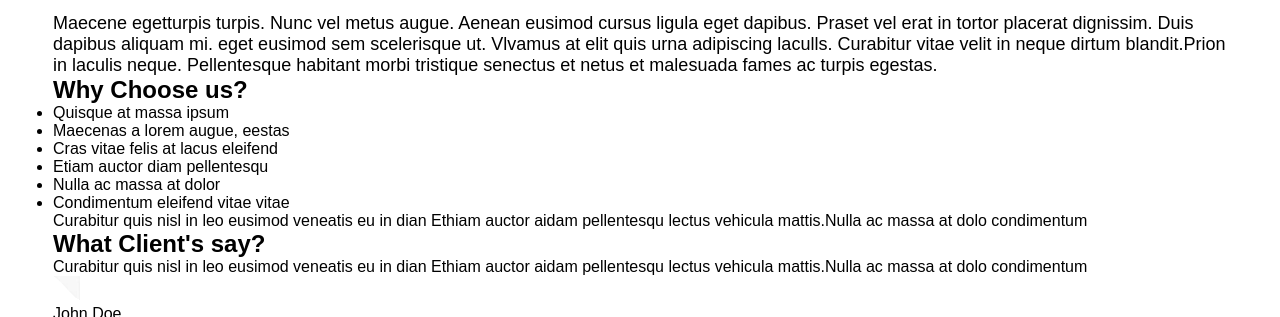
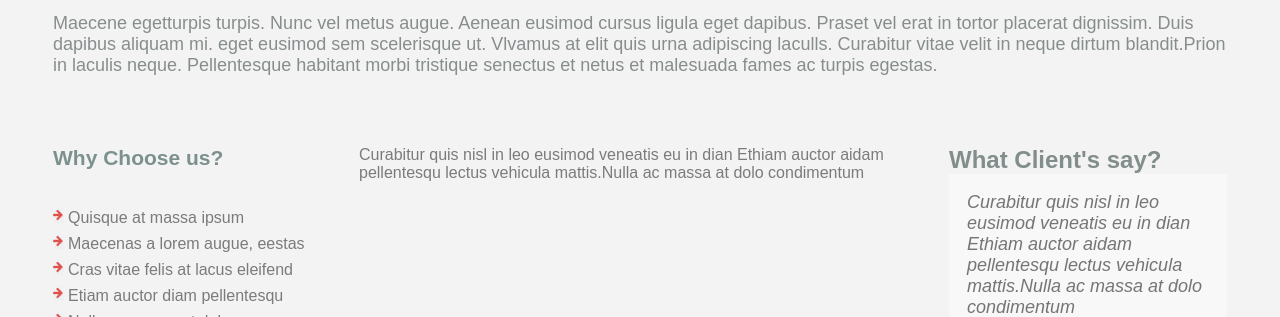
Before and after one commit to bilson4321/leapfrog1, a plain HTML site: page assignment1/index.html in a window 1280 px wide. Shown: the part 272-589 px from the top of the page. Drawn offline with Linux system fonts and the light colour scheme.

Commit message:
assignment in prgoress

```diff
--- a/assignment1/css/layout.css
+++ b/assignment1/css/layout.css
@@ -38,7 +38,10 @@
 {
     list-style: none;
     font-size: 16px;
-
+}
+.header-top-right a
+{
+    float: left;
 }
 .header-top-right li
 {
@@ -87,7 +90,12 @@
 /*body part*/
 .body-top
 {
-
+    background-color: #f3f3f3 ;
+}
+.body-top-column
+{
+    padding-top: 70px;
+    padding-bottom: 70px;
 }
 .body-top-description h1
 {
@@ -95,15 +103,95 @@
     margin-left: 6px;
     font-size: 38px;
     font-weight: 300;
-    color: red;
+    color:#fd4e5b;
 }
 .body-top-description p
 {
     margin-top:28px;
     font-size:18px;
+    font-weight: 100;
+    color:#878d8d;
 }
-
+.heading-and-list
+{
+    width: 306px;
+}
+.heading-and-list h2
+{
+    font-size:21px;
+    font-weight: 700;
+    color: #7c908e;
+}
+.heading-and-list ul
+{
+    padding-top: 35px;
+    list-style-type: none;
+}
+.heading-and-list ul li
+{
+    color: #7b7b7b;
+    line-height: 26px;
+}
+.bullet
+{
+    padding-top: 2px;
+    padding-right: 4px;
+}
+.meter-box
+{
+    width: 590px;
+}
+.meter-box p
+{
+    color: #7b7b7b;
+}
+.text-bubble
+{
+    width: 278px;
+}
+.text-bubble-top h2
+{
+    font-size: 24px;
+    font-weight: 700;
+    color: #828e8c;
+}
+.text-bubble-middle
+{
+    padding: 18px;
+    background-color: #f8f8f8;
+}
+.text-bubble-middle p
+{
+    color: #757575;
+    font-size: 18px;
+    font-weight: 100;
+    font-style: oblique;
+}
+.text-bubble-bottom
+{
+    padding-left:10px;
+}
+.text-bubble-bottom img
+{
+    float: left;
+}
+.text-bubble-bottom h3
+{
+    float:left;
+    color: #757575;
+    font-size: 22px;
+    font-weight: 300;
+}
 /*body part end*/
 /*footer part*/
 
 /*footer part end */
+/*layout part*/
+.col2-left
+{
+    float: left;
+}
+.col2-right
+{
+    float: right;
+}
--- a/assignment1/index.html
+++ b/assignment1/index.html
@@ -52,42 +52,53 @@
 							morbi tristique senectus et netus et malesuada fames ac turpis egestas.
 						</p>
 					</div>
-					<div class="body-col3-wrapper">
-						<div class="col3-left">
+					<div class="body-top-column">
+						<div class="col2-wrapper clearfix">
+							<div class="col2-left clearfix">
+								<div class="heading-and-list clearfix">
 									<h2>Why Choose us?</h2>
 									<ul>
-									<li>Quisque at massa ipsum</li>
-									<li>Maecenas a lorem augue, eestas</li>
-									<li>Cras vitae felis at lacus eleifend</li>
-									<li>Etiam auctor diam pellentesqu</li>
-									<li>Nulla ac massa at dolor</li>
-									<li>Condimentum eleifend vitae vitae</li>
+											<li><img class="bullet" src="images/arrow.png">Quisque at massa ipsum</li>
+											<li><img class="bullet" src="images/arrow.png">Maecenas a lorem augue, eestas</li>
+											<li><img class="bullet" src="images/arrow.png">Cras vitae felis at lacus eleifend</li>
+											<li><img class="bullet" src="images/arrow.png">Etiam auctor diam pellentesqu</li>
+											<li><img class="bullet" src="images/arrow.png">Nulla ac massa at dolor</li>
+											<li><img class="bullet" src="images/arrow.png">Condimentum eleifend vitae vitae</li>
 									</ul>
 								</div>
-						<div class="col3-right">
-							<div class="col3-right-left">
+							</div>
+							<div class="col2-right">
+								<div class="col2-wrapper clearfix">
+									<div class="col2-left">
+										<div class="meter-box">
 											<p>
 												Curabitur quis nisl in leo eusimod veneatis eu in dian Ethiam auctor aidam
 												pellentesqu lectus vehicula mattis.Nulla ac massa at dolo condimentum
 											</p>
 										</div>
-							<div class="col3-right-right">
-								<div class="col3-right-right-top">
+									</div>
+									<div class="col2-right">
+										<div class="text-bubble">
+											<div class="text-bubble-top">
 												<h2>What Client's say?</h2>
 											</div>
-								<div class="col3-right-right-middle">
+											<div class="text-bubble-middle">
 												<p>
 													Curabitur quis nisl in leo eusimod veneatis eu in dian Ethiam auctor aidam
 													pellentesqu lectus vehicula mattis.Nulla ac massa at dolo condimentum
 												</p>
 											</div>
-								<div class="col3-right-right-bottom">
+										</div>
+										<div class="text-bubble-bottom clearfix">
 											<img src="images/arrow-down-john.png">
-									<p>John Doe</p>
+											<h3>John Doe</h3>
 										</div>
 									</div>
 									</div>
 							</div>
+						</div>
+					</div>
+
 				</div>
 			</div>
 			<div class="body-middle">
```
Also changed, not shown: assignment1/images/arrow.png (added). Lines whose indentation alone changed are shown as unchanged.
